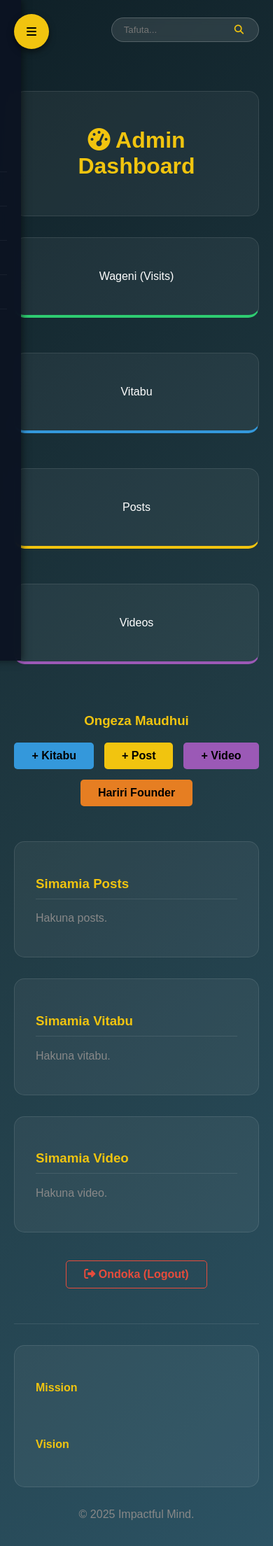
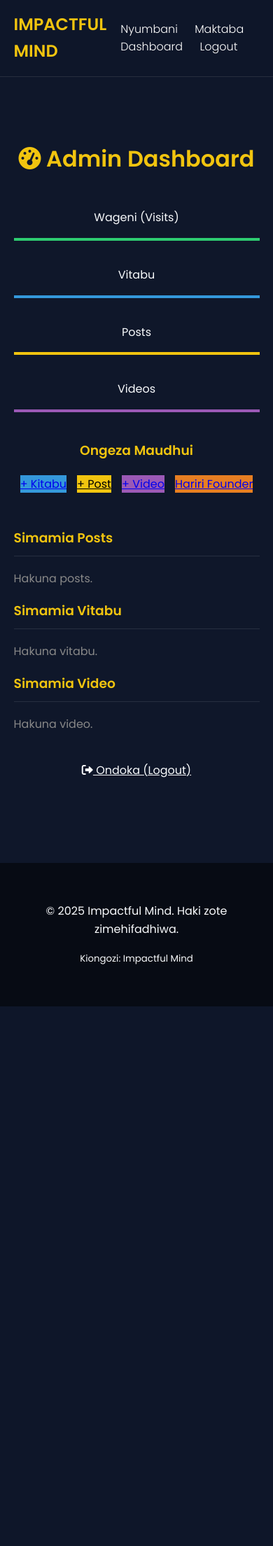
Before and after one commit to abdondismas0-hub/impactful-mind-web, a Flask app: page /admin in a window 390 px wide. Shown: the whole page at 70% size. After the commit the page ends 1438 px from the top, so only its background shows below. Run offline with Flask 3, Linux system fonts and the light colour scheme; a user stored in the database is signed in.

Commit message:
Refactor base.html for improved layout and styles
Updated the HTML structure and styles for better responsiveness and added dynamic title support.

```diff
--- a/templates/base.html
+++ b/templates/base.html
@@ -3,79 +3,76 @@
 <head>
     <meta charset="UTF-8">
     <meta name="viewport" content="width=device-width, initial-scale=1.0">
-    <title>Impactful Mind</title>
-    <link rel="stylesheet" href="{{ url_for('static', filename='css/style.css') }}">
-    <link href="https://cdnjs.cloudflare.com/ajax/libs/font-awesome/6.5.1/css/all.min.css" rel="stylesheet">
+    <title>Impactful Mind | {{ title if title else 'Karibu' }}</title>
+    <!-- Google Fonts -->
+    <link href="https://fonts.googleapis.com/css2?family=Poppins:wght@300;400;600&display=swap" rel="stylesheet">
+    <!-- Font Awesome -->
+    <link rel="stylesheet" href="https://cdnjs.cloudflare.com/ajax/libs/font-awesome/6.0.0/css/all.min.css">
     <style>
-        .menu-toggle { position: fixed; top: 20px; left: 20px; width: 50px; height: 50px; background: #f1c40f; border-radius: 50%; display: flex; align-items: center; justify-content: center; z-index: 2000; cursor: pointer; color: #000; box-shadow: 0 4px 10px rgba(0,0,0,0.5); }
-        .sidebar { position: fixed; left: -260px; top: 0; width: 250px; height: 100%; background: rgba(12, 20, 34, 0.95); transition: 0.3s; z-index: 1500; padding-top: 80px; box-shadow: 2px 0 10px rgba(0,0,0,0.5); backdrop-filter: blur(10px); }
-        .sidebar.active { left: 0; }
-        .nav-links { list-style: none; padding: 0; }
-        .nav-links li a { display: block; padding: 15px 20px; color: white; text-decoration: none; border-bottom: 1px solid rgba(255,255,255,0.05); }
-        .nav-links li a:hover { background: rgba(241, 196, 15, 0.1); color: #f1c40f; padding-left: 25px; transition: 0.3s; }
-        .main-content { padding: 20px; margin-left: 0; transition: 0.3s; padding-top: 80px; max-width: 1200px; margin: auto; }
-
-        /* SEARCH BAR STYLE */
-        .search-wrapper { position: absolute; top: 25px; right: 20px; z-index: 1000; }
-        .search-box { background: rgba(255,255,255,0.1); border: 1px solid rgba(255,255,255,0.2); padding: 8px 15px; border-radius: 20px; display: flex; align-items: center; backdrop-filter: blur(5px); }
-        .search-box input { background: transparent; border: none; color: white; outline: none; width: 150px; }
-        .search-box button { background: transparent; border: none; color: #f1c40f; cursor: pointer; }
-
-        @media(min-width: 768px) { .main-content { margin-left: 0; } }
+        :root {
+            --primary: #0f172a;
+            --accent: #f1c40f;
+            --text: #f8fafc;
+            --glass: rgba(255, 255, 255, 0.1);
+        }
+        body {
+            font-family: 'Poppins', sans-serif;
+            background-color: var(--primary);
+            color: var(--text);
+            margin: 0;
+            line-height: 1.6;
+        }
+        nav {
+            background: rgba(15, 23, 42, 0.9);
+            padding: 1rem 5%;
+            display: flex;
+            justify-content: space-between;
+            align-items: center;
+            position: sticky;
+            top: 0;
+            z-index: 1000;
+            backdrop-filter: blur(10px);
+            border-bottom: 1px solid var(--glass);
+        }
+        .logo { font-size: 1.5rem; font-weight: 600; color: var(--accent); text-decoration: none; }
+        .nav-links a { color: white; text-decoration: none; margin-left: 20px; font-weight: 300; }
+        .container { padding: 20px 5%; max-width: 1200px; margin: auto; }
+        footer { text-align: center; padding: 40px; background: #070b14; margin-top: 50px; }
+        .flash { padding: 10px; background: #e74c3c; border-radius: 5px; margin-bottom: 20px; list-style: none; }
     </style>
 </head>
-<body style="background: linear-gradient(135deg, #0f2027, #203a43, #2c5364); color: white; font-family: 'Poppins', sans-serif; margin: 0;">
-
-    <div class="menu-toggle" onclick="document.getElementById('sidebar').classList.toggle('active')">
-        <i class="fas fa-bars"></i>
-    </div>
-
-    <nav class="sidebar" id="sidebar">
-        <h2 style="text-align: center; color: #f1c40f; font-size: 1.8rem; margin-bottom: 30px;">Impactful Mind</h2>
-        <ul class="nav-links">
-            <li><a href="{{ url_for('home') }}"><i class="fas fa-home"></i> Nyumbani</a></li>
-            <li><a href="{{ url_for('posts') }}"><i class="fas fa-newspaper"></i> Daily Posts</a></li>
-            <li><a href="{{ url_for('library') }}"><i class="fas fa-book"></i> Maktaba</a></li>
-            <li><a href="{{ url_for('contact') }}"><i class="fas fa-envelope"></i> Wasiliana</a></li>
-            <li><a href="{{ url_for('admin_login') }}"><i class="fas fa-lock"></i> Admin</a></li>
-        </ul>
+<body>
+    <nav>
+        <a href="/" class="logo">IMPACTFUL MIND</a>
+        <div class="nav-links">
+            <a href="/">Nyumbani</a>
+            <a href="/library">Maktaba</a>
+            {% if current_user.is_authenticated %}
+                <a href="/admin">Dashboard</a>
+                <a href="/logout">Logout</a>
+            {% else %}
+                <a href="/admin_login">Admin</a>
+            {% endif %}
+        </div>
     </nav>
 
-    <!-- Search Bar -->
-    <div class="search-wrapper">
-        <form action="{{ url_for('search') }}" method="GET" class="search-box">
-            <input type="text" name="q" placeholder="Tafuta...">
-            <button type="submit"><i class="fas fa-search"></i></button>
-        </form>
-    </div>
-
-    <div class="main-content">
+    <div class="container">
         {% with messages = get_flashed_messages(with_categories=true) %}
             {% if messages %}
                 {% for category, message in messages %}
-                    <div style="padding: 15px; margin-bottom: 20px; border-radius: 8px; background: {{ 'rgba(46, 204, 113, 0.2)' if category=='success' else 'rgba(231, 76, 60, 0.2)' }}; border-left: 5px solid {{ '#2ecc71' if category=='success' else '#e74c3c' }};">
-                        {{ message }}
-                    </div>
+                    <div class="flash">{{ message }}</div>
                 {% endfor %}
             {% endif %}
         {% endwith %}
 
         {% block content %}{% endblock %}
-
-        <footer style="margin-top: 50px; border-top: 1px solid rgba(255,255,255,0.1); padding-top: 30px;">
-            <div class="glass-panel" style="display: flex; flex-wrap: wrap; gap: 20px; text-align: left; background: rgba(255,255,255,0.05); padding: 30px; border-radius: 15px;">
-                <div style="flex: 1 1 300px;">
-                    <h4 style="color: #f1c40f;">Mission</h4>
-                    <p style="font-size: 0.9rem; color: #ccc;">{{ about_info.mission if about_info else 'Mission yetu...' }}</p>
-                </div>
-                <div style="flex: 1 1 300px;">
-                    <h4 style="color: #f1c40f;">Vision</h4>
-                    <p style="font-size: 0.9rem; color: #ccc;">{{ about_info.vision if about_info else 'Vision yetu...' }}</p>
-                </div>
-            </div>
-            <p style="text-align: center; color: #888; margin-top: 20px;">&copy; 2025 Impactful Mind.</p>
-        </footer>
     </div>
 
+    <footer>
+        <p>&copy; 2025 Impactful Mind. Haki zote zimehifadhiwa.</p>
+        {% if about_info %}
+            <p><small>Kiongozi: {{ about_info.founder_name }}</small></p>
+        {% endif %}
+    </footer>
 </body>
 </html>
```
